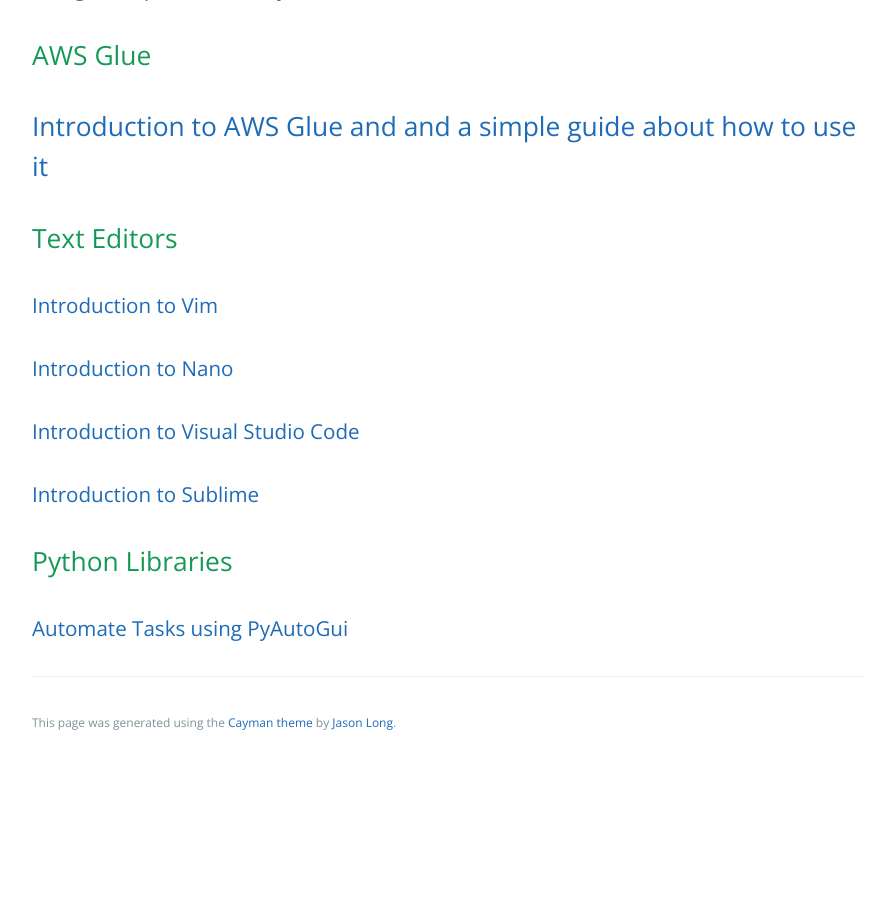
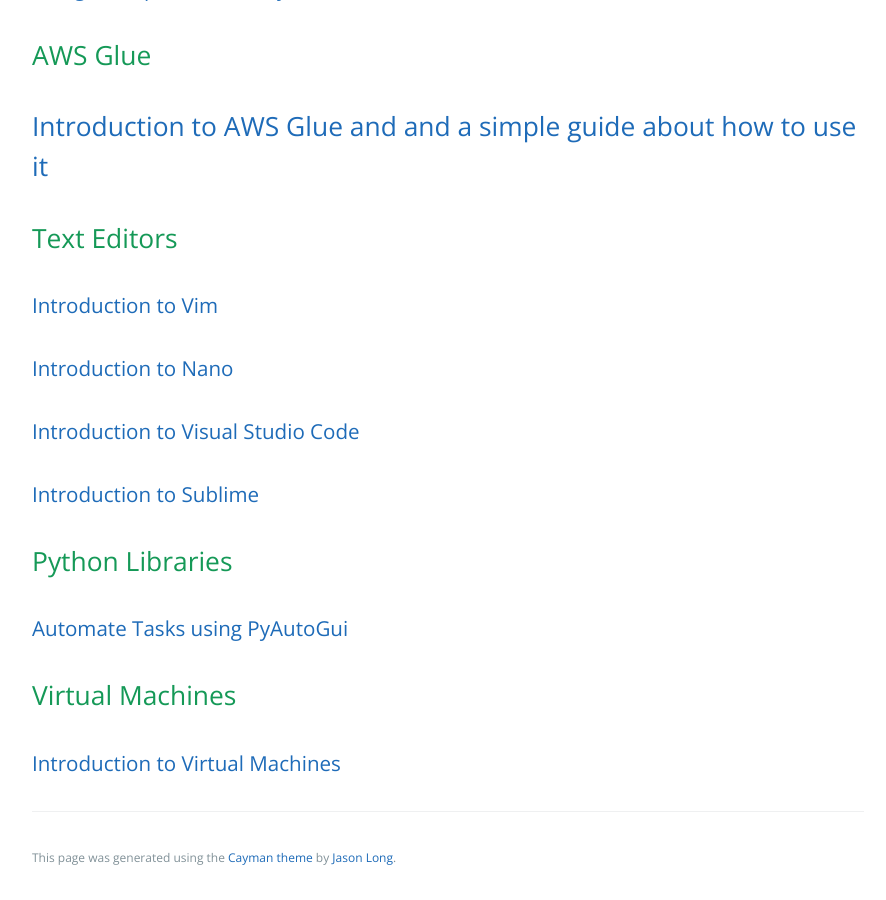
Before and after one commit to learning-software-engineering/learning-software-engineering.github.io, a Jekyll site: the page built from Topics/Software_Tools.md, in a window 1280 px wide and 900 px high, scrolled down 1163 px. Shown: the whole window, without its empty margins (192-1078 px from the left). Built offline with Jekyll 4.4.1, drawn with Linux system fonts in a browser that asks for light colours; our own code applies the rules of GitHub Pages for plain Markdown files; before the commit the page ends 1928 px from its top, so only the background shows below that.

Commit message:
Update Software_Tools.md

```diff
--- a/Topics/Software_Tools.md
+++ b/Topics/Software_Tools.md
@@ -27,3 +27,6 @@
 
 ## Python Libraries
 ### [Automate Tasks using PyAutoGui](./Software_Tools/PyAutoGUI/Automation_with_PyAutoGUI.md)
+
+## Virtual Machines
+### [Introduction to Virtual Machines](./Software_Tools/virtual_machine.md)
```
